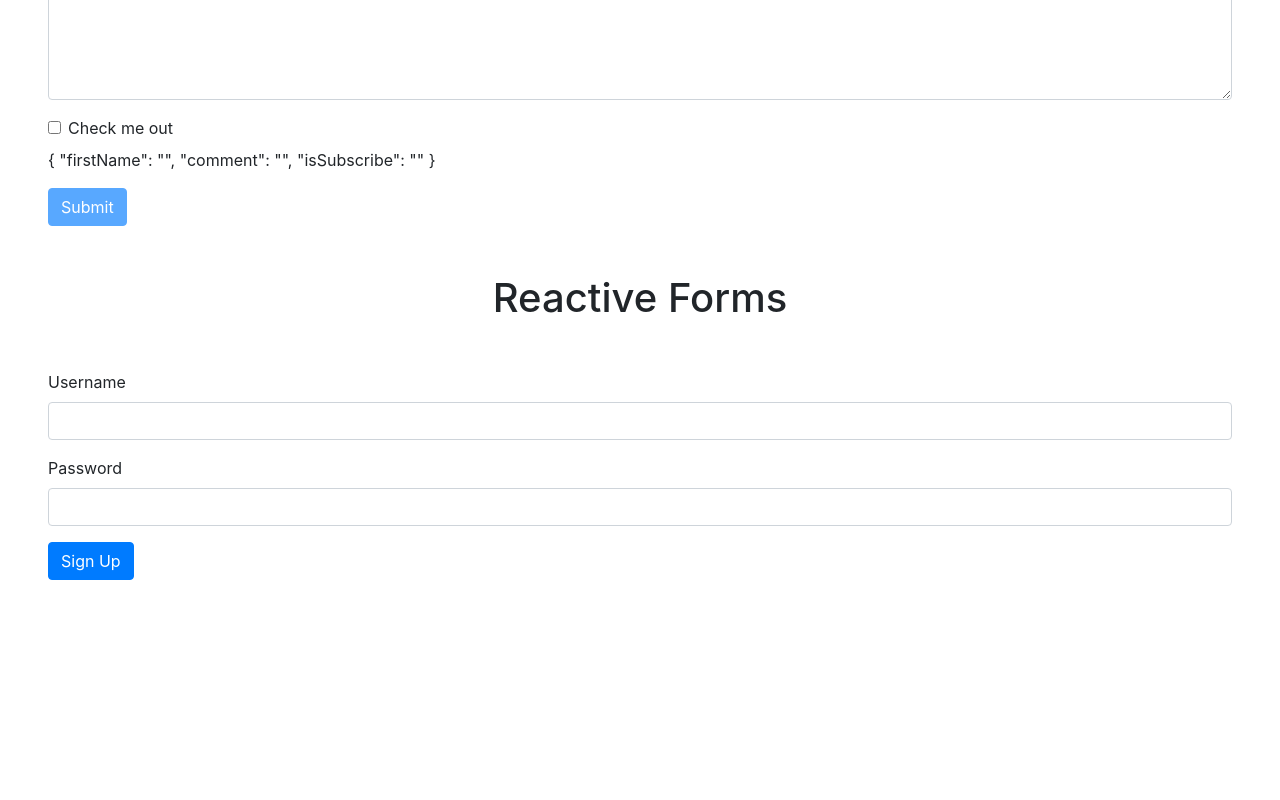
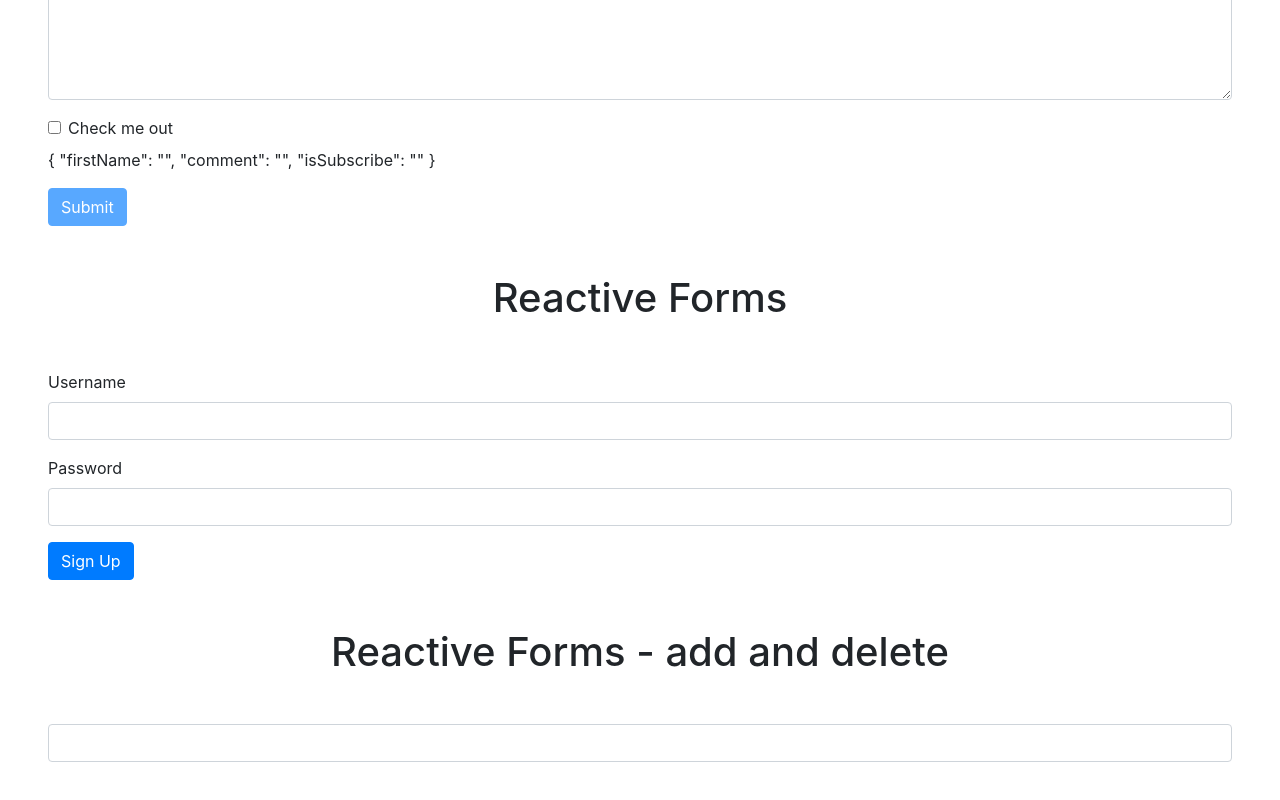
Before and after one commit to KavehKarami/mosh-angular-practice, an Angular app: page / in a window 1280 px wide. Shown: the part 416-1216 px from the top of the page. Before the commit the page ends 1044 px from the top, so only its background shows below. Built offline with nearby package versions, Linux system fonts and the light colour scheme.

Commit message:
Reactive Forms - add and delete

```diff
--- a/src/app/app.component.html
+++ b/src/app/app.component.html
@@ -5,3 +5,7 @@
 <h1 class="my-5 text-center">Reactive Forms</h1>
 
 <signup-form></signup-form>
+
+<h1 class="my-5 text-center">Reactive Forms - add and delete</h1>
+
+<app-new-course-form></app-new-course-form>
--- a/src/app/app.module.ts
+++ b/src/app/app.module.ts
@@ -7,6 +7,7 @@ import { AppComponent } from './app.component';
 import { SummaryPipe } from './summary.pipe';
 import { ContactFormComponent } from './contact-form/contact-form.component';
 import { SignupFormComponent } from './signup-form/signup-form.component';
+import { NewCourseFormComponent } from './new-course-form/new-course-form.component';
 
 @NgModule({
   declarations: [
@@ -14,6 +15,7 @@ import { SignupFormComponent } from './signup-form/signup-form.component';
     SummaryPipe,
     ContactFormComponent,
     SignupFormComponent,
+    NewCourseFormComponent,
   ],
   imports: [BrowserModule, AppRoutingModule, FormsModule, ReactiveFormsModule],
   providers: [],
--- /dev/null
+++ b/src/app/new-course-form/new-course-form.component.html
@@ -0,0 +1,20 @@
+<form class="m-5">
+  <input
+    type="text"
+    class="form-control"
+    (keyup.enter)="addTopic(topic)"
+    #topic
+  />
+</form>
+
+<ul class="list-group m-5">
+  <li
+    *ngFor="let topic of topics.controls"
+    class="list-group-item d-flex justify-content-between align-items-center"
+  >
+    <span>{{ topic.value }}</span>
+    <button class="btn btn-outline-danger" (click)="removeTopic(topic)">
+      delete
+    </button>
+  </li>
+</ul>
--- /dev/null
+++ b/src/app/new-course-form/new-course-form.component.ts
@@ -0,0 +1,29 @@
+import { Component } from '@angular/core';
+import { FormArray, FormGroup, FormControl } from '@angular/forms';
+
+@Component({
+  selector: 'app-new-course-form',
+  templateUrl: './new-course-form.component.html',
+  styleUrls: ['./new-course-form.component.css'],
+})
+export class NewCourseFormComponent {
+  form = new FormGroup({
+    topics: new FormArray([]),
+  });
+
+  addTopic(topic: HTMLInputElement) {
+    this.topics.push(new FormControl(topic.value));
+
+    topic.value = '';
+  }
+
+  removeTopic(topic: FormControl) {
+    const index = this.topics.controls.indexOf(topic);
+
+    this.topics.removeAt(index);
+  }
+
+  get topics() {
+    return this.form.get('topics') as FormArray;
+  }
+}
```
Also changed, not shown: src/app/new-course-form/new-course-form.component.css (added), 1 other file (tests, documents, lock files or other folders).
